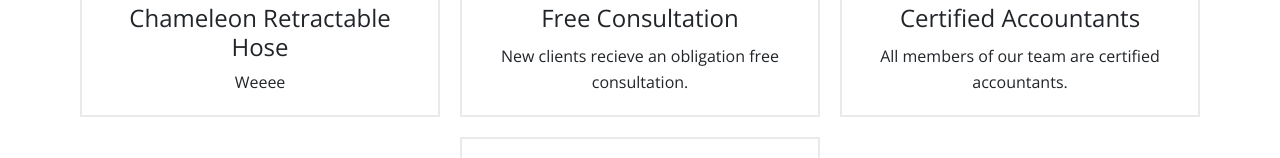
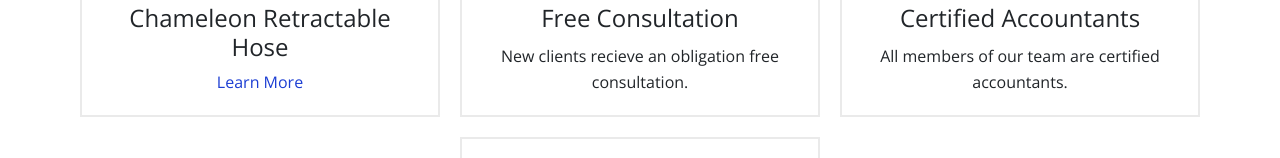
Before and after one commit to scotttharvey/the-vac-guy, a Gatsby site: page / in a window 1280 px wide. Shown: the part 1224-1382 px from the top of the page. Built offline with nearby package versions, Linux system fonts and the light colour scheme; Gatsby itself is replaced by a stand-in of ours.

Commit message:
Add chameleon link

```diff
--- a/src/pages/index.js
+++ b/src/pages/index.js
@@ -72,7 +72,9 @@
                 <img src={ChameleonLogo} alt="Chameleon retractabable hose logo"/>
               </div>
               <h2 className="feature-title">Chameleon Retractable Hose</h2>
-              <div className="feature-content">Weeee</div>
+              <div className="feature-content">
+                <a href="https://www.youtube.com/watch?v=2yWFjyjCcX8" target="_blank">Learn More</a>
+              </div>
             </div>
           </div>
 
```
